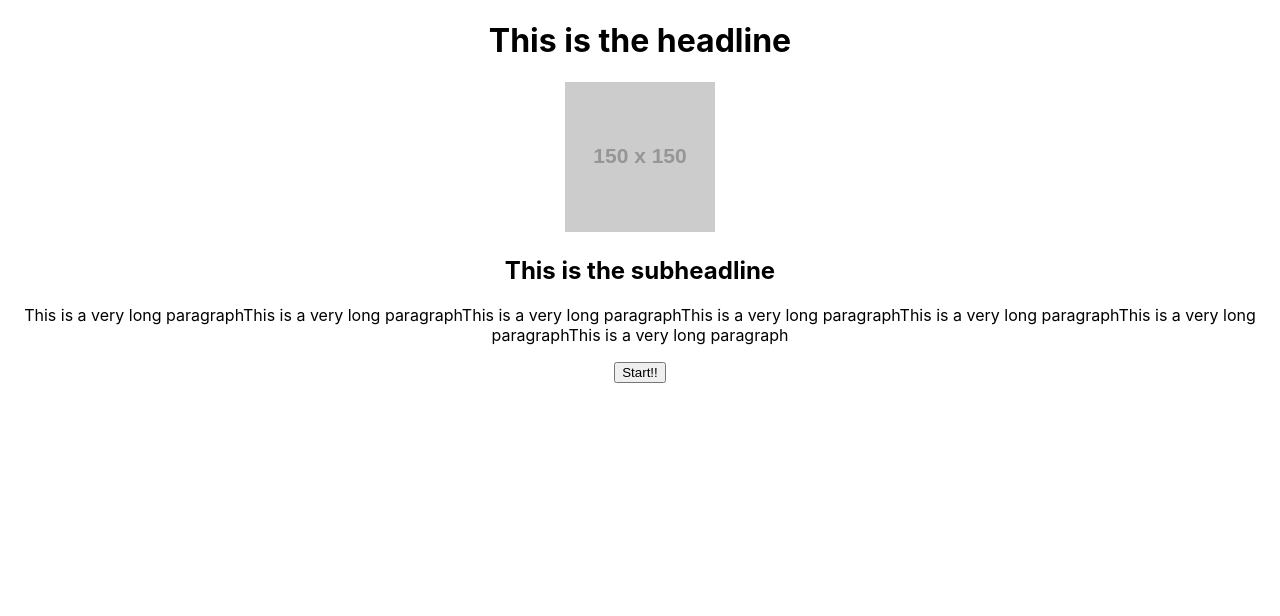
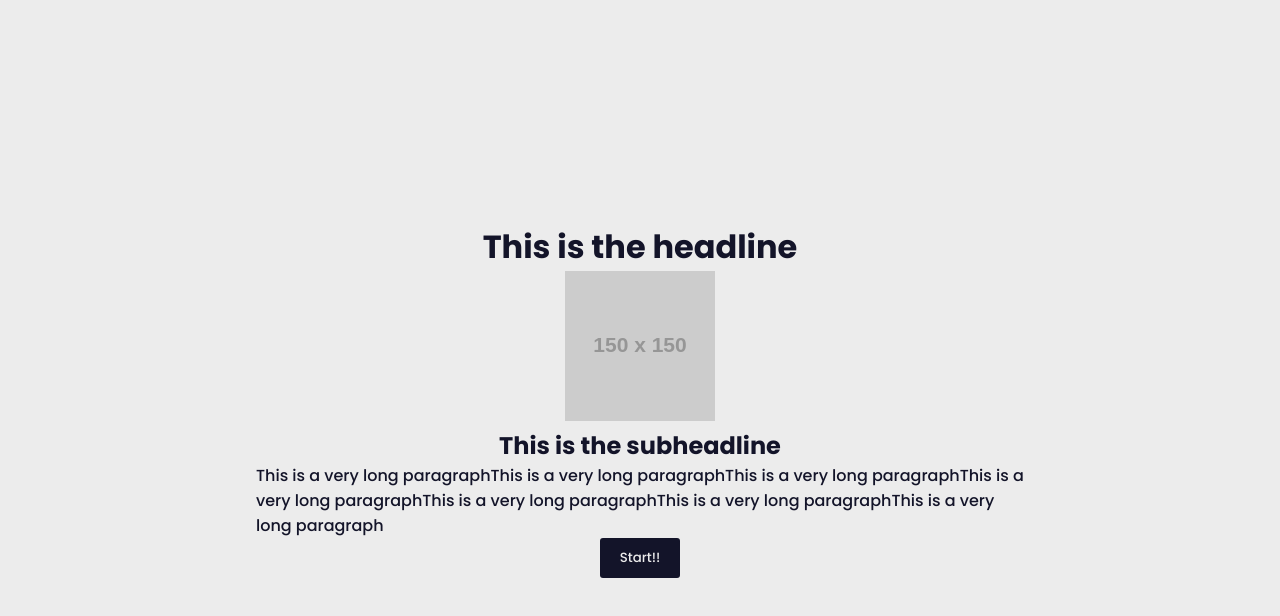
Before and after one commit to MarcoMaz/moody-app, a React (Create React App) app: page / in a window 1280 px wide. Shown: the top 616 px of the page. Built offline with nearby package versions, Linux system fonts and the light colour scheme.

Commit message:
add basic styling

```diff
--- a/package.json
+++ b/package.json
@@ -8,6 +8,7 @@
     "@testing-library/react": "^11.2.7",
     "@testing-library/user-event": "^12.8.3",
     "gh-pages": "^3.2.2",
+    "node-sass": "^4.12.0",
     "react": "^17.0.2",
     "react-dom": "^17.0.2",
     "react-router": "^5.2.0",
--- a/src/App.css
+++ /dev/null
@@ -1,38 +0,0 @@
-.App {
-  text-align: center;
-}
-
-.App-logo {
-  height: 40vmin;
-  pointer-events: none;
-}
-
-@media (prefers-reduced-motion: no-preference) {
-  .App-logo {
-    animation: App-logo-spin infinite 20s linear;
-  }
-}
-
-.App-header {
-  background-color: #282c34;
-  min-height: 100vh;
-  display: flex;
-  flex-direction: column;
-  align-items: center;
-  justify-content: center;
-  font-size: calc(10px + 2vmin);
-  color: white;
-}
-
-.App-link {
-  color: #61dafb;
-}
-
-@keyframes App-logo-spin {
-  from {
-    transform: rotate(0deg);
-  }
-  to {
-    transform: rotate(360deg);
-  }
-}
--- a/src/App.js
+++ b/src/App.js
@@ -1,12 +1,12 @@
 import React from 'react';
 import { HashRouter as Router, Route } from 'react-router-dom';
 
-import Intro from './views/Intro'
+import Intro from './views/Intro/Intro'
 import Question1 from './views/Question1'
 import Elaborating from './views/Elaborating'
 import Results from './views/Results'
 
-import './App.css';
+import './App.scss';
 
 function App() {
   return (
--- /dev/null
+++ b/src/App.scss
@@ -0,0 +1,37 @@
+@import url('https://fonts.googleapis.com/css2?family=Poppins:wght@100;500;700&display=swap');
+
+/* General Reset */
+* {
+	box-sizing: border-box;
+  margin: 0;
+  padding: 0;
+}
+
+body, html {
+	height: 100%;
+	max-width: 100%;
+}
+
+html {
+	font-size: 100%;
+}
+
+/* Hide scrollbar for Chrome, Safari and Opera */
+body::-webkit-scrollbar {
+	display: none;							/* Chrome */
+}
+
+body {
+	background-color: #ececec;
+	color: #131429;
+	font-family: 'Poppins', sans-serif;
+}
+
+button {
+	background-color: #131429;
+	color: #ececec;
+	border: 0;
+	border-radius: 3px;
+	font-family: 'Poppins', sans-serif;
+	padding: 10px 20px;
+}
--- a/src/views/Intro.js
+++ b/src/views/Intro/Intro.js
@@ -1,4 +1,6 @@
 import { Link } from 'react-router-dom'
+
+import './Intro.scss'
 
 const Intro = () => {
 	return(
--- /dev/null
+++ b/src/views/Intro/Intro.scss
@@ -0,0 +1,10 @@
+$dio: blue;
+
+.Intro {
+	align-items: center;
+	display: flex;
+	flex-direction: column;
+	height: 100vh;
+	justify-content: center;
+	padding: 20vw;
+}
```
Also changed, not shown: 1 other file (tests, documents, lock files or other folders).
